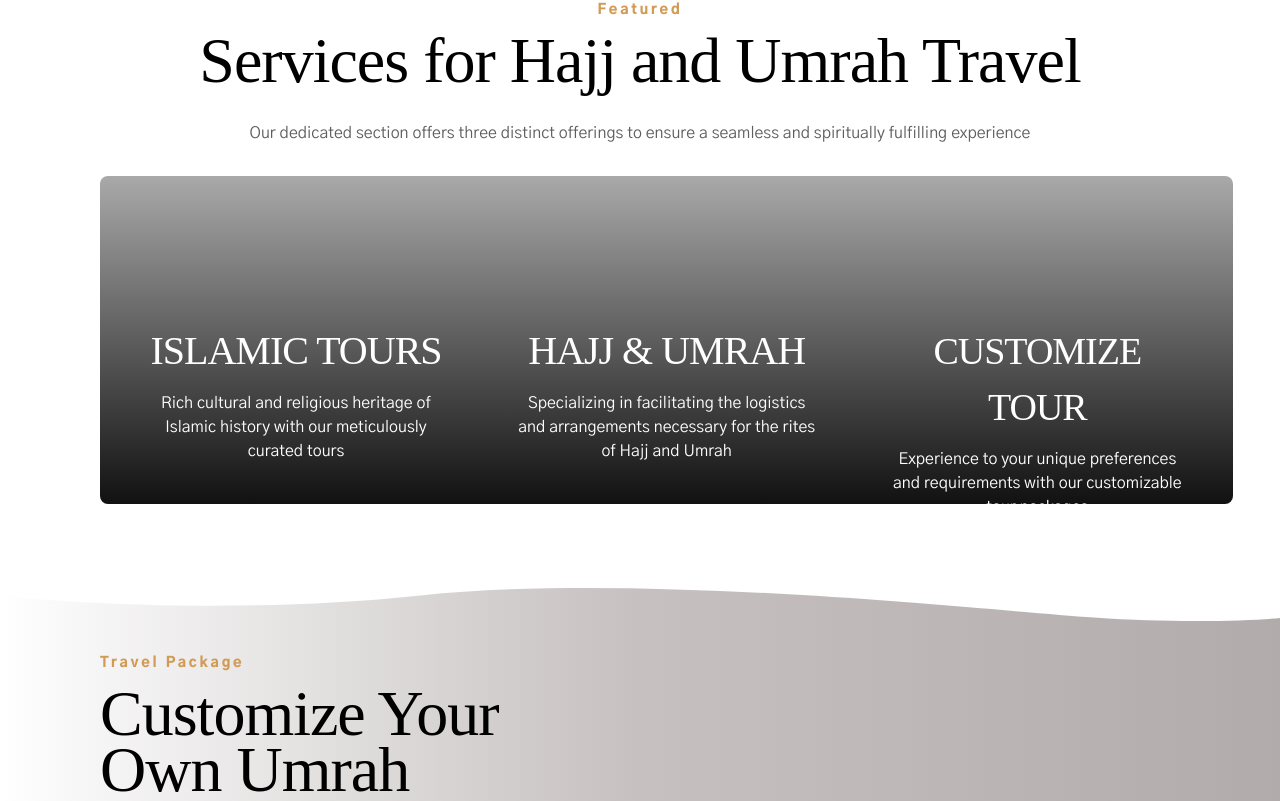
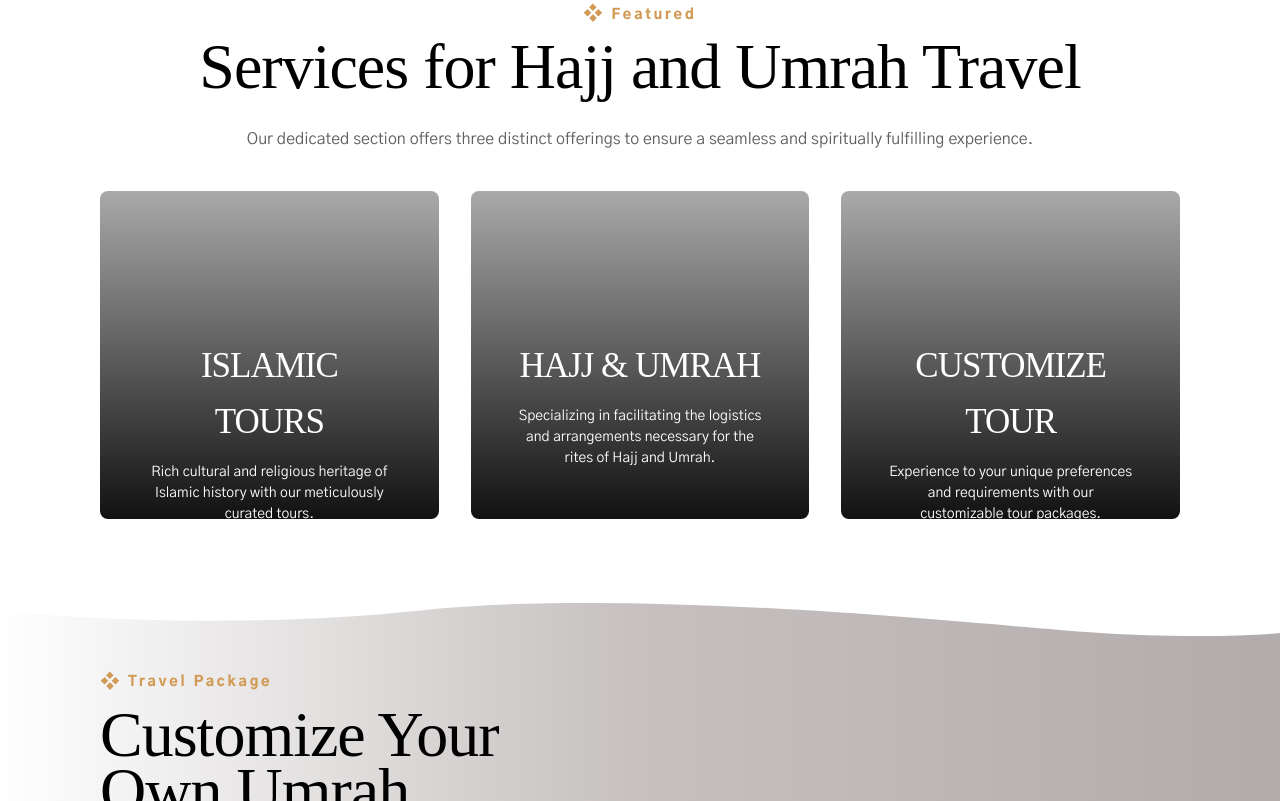
Before and after one commit to refat441/Qibla, a React (Create React App) app: page /Home in a window 1280 px wide. Shown: the part 2239-3040 px from the top of the page. Built offline with nearby package versions, Linux system fonts and the light colour scheme; a web font is replaced by a local one.

Commit message:
-m "Home page: " -m "Logo added & responsie for all screen in feature and travel section"

```diff
--- a/src/components/PlaceholderComponents/Cards/FeaturedCard.js
+++ b/src/components/PlaceholderComponents/Cards/FeaturedCard.js
@@ -2,39 +2,45 @@ import React from 'react';
 
 const FeaturedCard = () => {
     return (
-        <div className=' mx-[100px] mt-20 h-[501px] mb-20'>
-            <div className='h-[133px]'>
-                <p className='text-[14px] Gothic-A1-bold'>Featured</p>
-                <h1 className='text-[64px] scheherazade-thin leading-[56px] mt-4'>Services for Hajj and Umrah Travel </h1>
-                <p className='text-[16px] Gothic-A1-thin mt-8'>Our dedicated section offers three distinct offerings to ensure a seamless and spiritually fulfilling experience</p>
+        <div className='mx-4 md:mx-12 lg:mx-[100px] mt-10 lg:mt-20 mb-10 lg:mb-20 sm:mt-[960px]'>
+            <div className='h-auto lg:md:text-center sm:text-left lg:md:items-center lg:md:justify-center'>
+                <div className='flex items-center justify-center'>
+                    <img className='w-5 h-5 ' src="/img/main-icon.svg" alt="Logo" />
+                    <p className='text-[12px] md:text-[14px] Gothic-A1-bold ml-2 mt-1'>Featured</p>
+                </div>
+                <h1 className='text-[32px] md:text-[48px] lg:text-[64px] scheherazade-thin leading-[36px] md:leading-[48px] lg:leading-[56px] mt-4'>
+                    Services for Hajj and Umrah Travel
+                </h1>
+                <p className='text-[14px] md:text-[16px] Gothic-A1-thin mt-4 lg:mt-8'>
+                    Our dedicated section offers three distinct offerings to ensure a seamless and spiritually fulfilling experience.
+                </p>
             </div>
 
-            <div className='mt-10 '>
-                <div className="grid grid-cols-3 gap-8">
-                    <div className='w-[392px] h-[328px] rounded-lg'   style={{ background: 'linear-gradient(to top,  #111111, #A9A9A9'}}>
-                        <div className='text-white mx-11 mt-[147px]'>
-                            <h2 className='scheherazade-thin text-[40px]'>ISLAMIC TOURS</h2>
-                            <p className='Gothic-A1-400 mt-3'>Rich cultural and religious heritage of Islamic history with our meticulously curated tours</p>
+            <div className='mt-8 lg:mt-10'>
+                <div className="grid grid-cols-1 md:grid-cols-2 lg:grid-cols-3 gap-6 lg:gap-8">
+                    <div className='w-full h-[250px] md:h-[300px] lg:h-[328px] rounded-lg' style={{ background: 'linear-gradient(to top, #111111, #A9A9A9)' }}>
+                        <div className='text-white mx-6 md:mx-8 lg:mx-11 mt-16 md:mt-[120px] lg:mt-[147px]'>
+                            <h2 className='scheherazade-thin text-[24px] md:text-[30px] lg:text-[35px]'>ISLAMIC TOURS</h2>
+                            <p className='Gothic-A1-400 mt-3 text-[12px] md:text-[14px]'>Rich cultural and religious heritage of Islamic history with our meticulously curated tours.</p>
                         </div>
                     </div>
 
-                    <div className='w-[392px] h-[328px] rounded-lg'   style={{ background: 'linear-gradient(to top,  #111111, #A9A9A9'}}>
-                        <div className='text-white mx-11 mt-[147px]'>
-                            <h2 className='scheherazade-thin text-[40px]'>HAJJ & UMRAH</h2>
-                            <p className='Gothic-A1-400 mt-3'>Specializing in facilitating the logistics and arrangements necessary for the rites of Hajj and Umrah</p>
+                    <div className='w-full h-[250px] md:h-[300px] lg:h-[328px] rounded-lg' style={{ background: 'linear-gradient(to top, #111111, #A9A9A9)' }}>
+                        <div className='text-white mx-6 md:mx-8 lg:mx-11 mt-16 md:mt-[120px] lg:mt-[147px]'>
+                            <h2 className='scheherazade-thin text-[24px] md:text-[30px] lg:text-[35px]'>HAJJ & UMRAH</h2>
+                            <p className='Gothic-A1-400 mt-3 text-[12px] md:text-[14px]'>Specializing in facilitating the logistics and arrangements necessary for the rites of Hajj and Umrah.</p>
                         </div>
                     </div>
 
-                    <div className='w-[392px] h-[328px] rounded-lg'   style={{ background: 'linear-gradient(to top,  #111111, #A9A9A9'}}>
-                        <div className='text-white mx-11 mt-[147px]'>
-                            <h2 className='scheherazade-thin text-[38px]'>CUSTOMIZE TOUR</h2>
-                            <p className='Gothic-A1-400 mt-3'> Experience to your unique preferences and requirements with our customizable tour packages</p>
+                    <div className='w-full h-[250px] md:h-[300px] lg:h-[328px] rounded-lg' style={{ background: 'linear-gradient(to top, #111111, #A9A9A9)' }}>
+                        <div className='text-white mx-6 md:mx-8 lg:mx-11 mt-16 md:mt-[120px] lg:mt-[147px]'>
+                            <h2 className='scheherazade-thin text-[24px] md:text-[30px] lg:text-[35px]'>CUSTOMIZE TOUR</h2>
+                            <p className='Gothic-A1-400 mt-3 text-[12px] md:text-[14px]'>Experience to your unique preferences and requirements with our customizable tour packages.</p>
                         </div>
                     </div>
                 </div>
             </div>
         </div>
-
     );
 };
 
--- a/src/components/PlaceholderComponents/Cards/TravelPackagCard.js
+++ b/src/components/PlaceholderComponents/Cards/TravelPackagCard.js
@@ -4,7 +4,7 @@ import LearnMoreBTN from '../Buttons/LearnMoreBTN';
 const TravelPackagCard = () => {
     return (
         <div className='overflow-hidden'>
-            <div className="relative -mt-2 h-[520px] bg-gradient-to-r from-white via-[#c6c0c0] to-[#b2abab]">
+            <div className="relative -mt-2 h-auto lg:h-[520px] bg-gradient-to-r from-white via-[#c6c0c0] to-[#b2abab]">
                 <svg
                     xmlns="http://www.w3.org/2000/svg"
                     viewBox="0 0 1434 51"
@@ -24,16 +24,21 @@ const TravelPackagCard = () => {
                     />
                 </svg>
 
-                <div className="relative mx-[100px] w-[500px] text-left pt-20 z-10">
-                    <p className="text-[14px] Gothic-A1-bold">Travel Package</p>
-                    <h1 className="text-[64px] scheherazade-thin leading-[56px] mt-4">
+                <div className="relative mx-4 md:mx-12 lg:mx-[100px] w-full lg:w-[500px] text-left pt-10 md:pt-16 lg:pt-20 z-10">
+                    <div className='flex'>
+                        <img className='w-5 h-5 ' src="/img/main-icon.svg" alt="Logo" />
+                        <p className='text-[12px] md:text-[14px] Gothic-A1-bold ml-2 mt-1'>Travel Package</p>
+                    </div>
+                    <h1 className="text-[32px] md:text-[48px] lg:text-[64px] scheherazade-thin leading-[36px] md:leading-[48px] lg:leading-[56px] mt-4">
                         Customize Your Own Umrah Package
                     </h1>
-                    <p className="text-[16px] Gothic-A1-thin mt-8">
+                    <p className="text-[14px] md:text-[16px] Gothic-A1-thin mt-4 md:mt-6 lg:mt-8">
                         Customize every aspect of your journey, from accommodation preferences to excursion choices, to create a personalized itinerary that resonates with your faith and preferences. <br /> <br />
                         With our easy-to-use platform and expert guidance, embark on a transformative journey that reflects your unique spiritual aspirations. Start crafting your dream Umrah experience today.
                     </p>
-                    <LearnMoreBTN />
+                    <div className='mt-4'>
+                        <LearnMoreBTN />
+                    </div>
                 </div>
             </div>
         </div>
```
